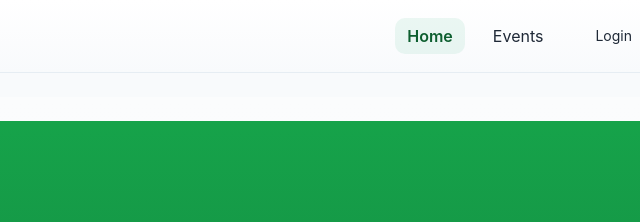
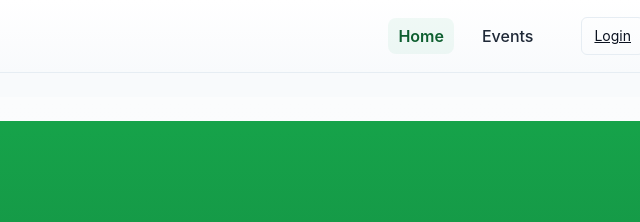
Before and after one commit to thegaspertorlar/debori, a website built with Vite: page index.html in a window 1280 px wide. Shown: the top 222 px of the page, 640-1280 px from the left. Built offline with nearby package versions, Linux system fonts and the light colour scheme.

Commit message:
refactor(header): standardize nav link visuals and emphasize header action

```diff
--- a/src/appShell.ts
+++ b/src/appShell.ts
@@ -38,7 +38,7 @@ export function createAppShell(container: HTMLElement) {
           <a href="#/events" data-link>Events</a>
         </div>
         <div class="nav-auth">
-          <a href="#/login" data-link class="login-link btn btn--ghost btn--sm">Login</a>
+        <a href="#/login" data-link class="login-link btn btn--outline btn--sm">Login</a>
         </div>
       </nav>
     </div>
@@ -103,6 +103,9 @@ export function createAppShell(container: HTMLElement) {
     if (isAuthenticated()) {
       loginAnchor.textContent = 'Manager'
       loginAnchor.setAttribute('href', '#/admin')
+      // make manager feel like a meaningful action
+      loginAnchor.classList.remove('btn--outline', 'btn--ghost')
+      loginAnchor.classList.add('btn--primary')
       // add logout if not present
       if (!header.querySelector('.logout-link')) {
         const navAuth = header.querySelector('.nav-auth') as HTMLElement
@@ -120,6 +123,9 @@ export function createAppShell(container: HTMLElement) {
     } else {
       loginAnchor.textContent = 'Login'
       loginAnchor.setAttribute('href', '#/login')
+      // quieter, intentional action for login
+      loginAnchor.classList.remove('btn--primary', 'btn--ghost')
+      loginAnchor.classList.add('btn--outline')
       const existing = header.querySelector('.logout-link')
       if (existing) existing.remove()
     }
--- a/src/style.css
+++ b/src/style.css
@@ -37,13 +37,49 @@ h1 {
   margin-left: auto;
   display: flex;
   align-items: center;
-  gap: 12px;
+  gap: 20px; /* slightly more breathing room */
 }
-.primary-nav .nav-links { display:flex; gap:16px; align-items:center }
-.primary-nav .nav-auth { display:flex; gap:8px; align-items:center; margin-left:16px }
-.primary-nav a { color: var(--neutral-700); text-decoration: none; padding: 8px 12px; border-radius: 10px; transition: background 140ms ease, color 140ms ease; }
-.primary-nav a:focus { outline: 3px solid rgba(16,163,107,0.12); }
-.primary-nav a.active { background: rgba(16,163,107,0.08); color: var(--brand-700); font-weight: 600 }
+
+.primary-nav .nav-links {
+  display: flex;
+  gap: 18px;
+  align-items: center;
+}
+
+.primary-nav .nav-auth {
+  display: flex;
+  gap: 8px;
+  align-items: center;
+  margin-left: 18px;
+}
+
+/* Primary nav links (text links) */
+.primary-nav .nav-links a {
+  color: var(--neutral-700);
+  text-decoration: none;
+  padding: 8px 10px;
+  border-radius: 8px;
+  font-weight: 500;
+  font-size: var(--fs-md);
+  transition: background 140ms ease, color 140ms ease, transform 120ms ease;
+}
+.primary-nav .nav-links a:focus {
+  outline: none;
+  box-shadow: 0 0 0 4px rgba(16,163,107,0.06);
+  border-radius: 8px;
+}
+.primary-nav .nav-links a.active {
+  background: rgba(16,163,107,0.06);
+  color: var(--brand-700);
+  font-weight: 600;
+}
+
+/* Auth/action area: keep button semantics and stronger affordance */
+.primary-nav .nav-auth .btn {
+  height: 36px;
+  padding: 0 12px;
+}
+
 .nav-toggle { display: none; background: transparent; border: 0; font-size: 20px; cursor: pointer }
 
 /* Slightly larger hit area on auth buttons */
@@ -52,14 +88,16 @@ h1 {
 .btn--outline { background: transparent; border: 1px solid var(--neutral-200); color: var(--neutral-800); }
 
 /* Desktop subtle hover */
-.primary-nav a:hover { background: rgba(16,163,107,0.04); color: var(--brand-700); }
+.primary-nav .nav-links a:hover { background: rgba(16,163,107,0.04); color: var(--brand-700); }
+.primary-nav .nav-auth .btn:hover { transform: translateY(0); filter: brightness(0.98); }
 
 @media (max-width: 640px) {
   .app-header-inner { padding-left:12px; padding-right:12px }
   .nav-toggle { display:block }
-  .primary-nav { position:absolute; right:12px; top:72px; background:white; box-shadow:var(--shadow-card); border-radius:8px; flex-direction:column; align-items:flex-start; padding:10px; display:none; min-width: 180px }
+  .primary-nav { position:absolute; right:12px; top:72px; background:white; box-shadow:var(--shadow-card); border-radius:8px; flex-direction:column; align-items:flex-start; padding:10px; display:none; min-width: 200px }
   .primary-nav.is-open { display:flex }
-  .primary-nav a { width:160px }
+  .primary-nav .nav-links a { width:160px }
+  .primary-nav .nav-auth .btn { width:160px }
 }
 
 /* Main app layout */
```
